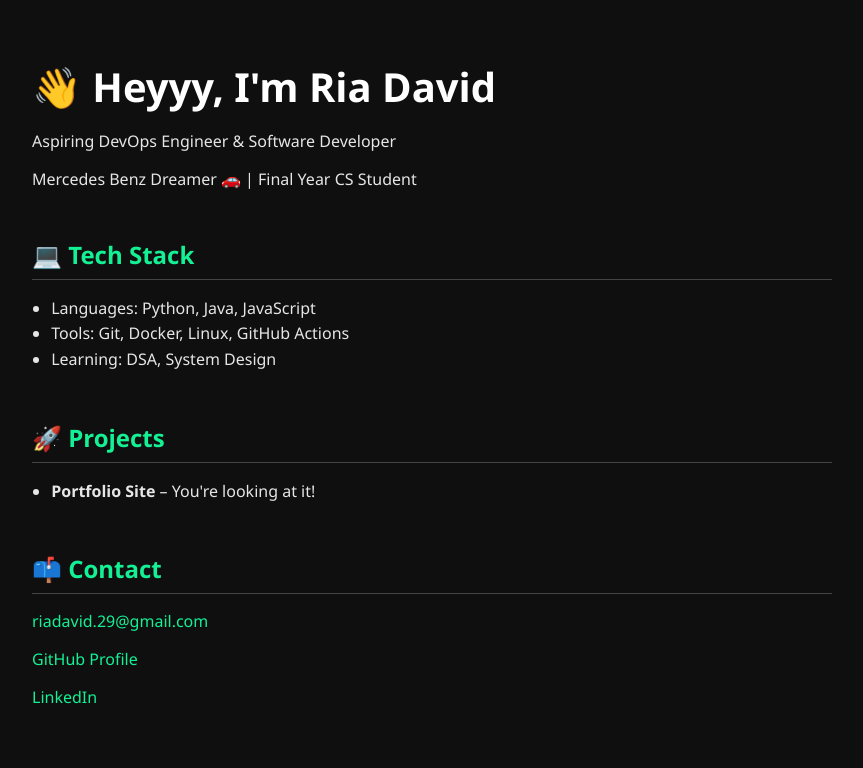
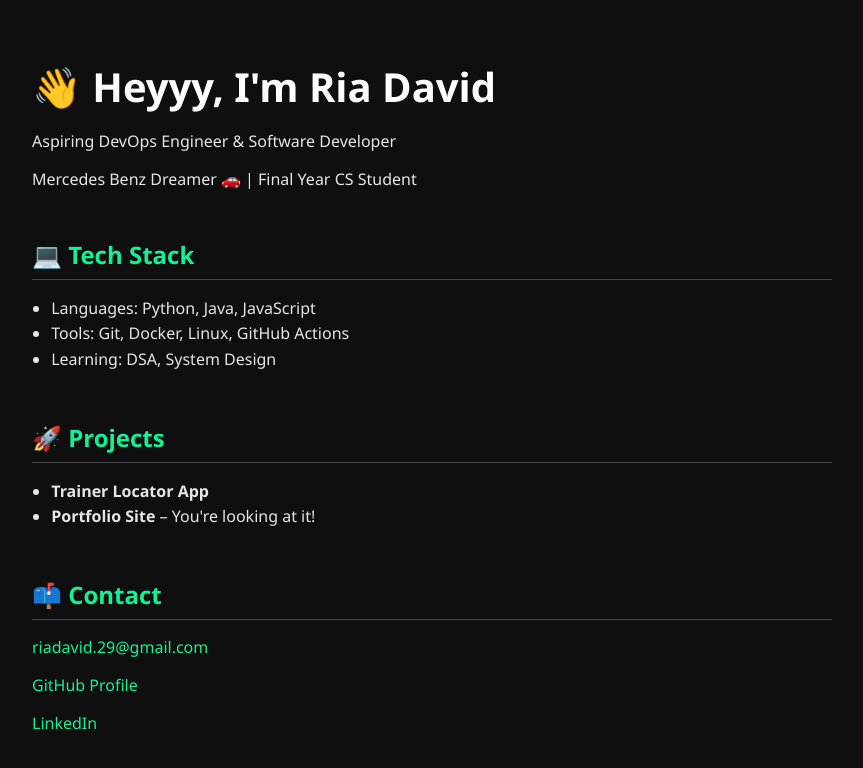
Before and after one commit to riadavid/portfolio-site, a React (Create React App) app: page / in a window 1280 px wide. Shown: the top 768 px of the page, without its empty margins (208-1071 px from the left). Built offline with nearby package versions, Linux system fonts and the light colour scheme.

Commit message:
Auto update

```diff
--- a/src/App.js
+++ b/src/App.js
@@ -21,7 +21,7 @@ function App() {
             <section className="section">
                 <h2>🚀 Projects</h2>
                 <ul>
-
+                    <li><strong>Trainer Locator App</strong></li>
                     <li><strong>Portfolio Site</strong> – You're looking at it!</li>
                 </ul>
             </section>
```
